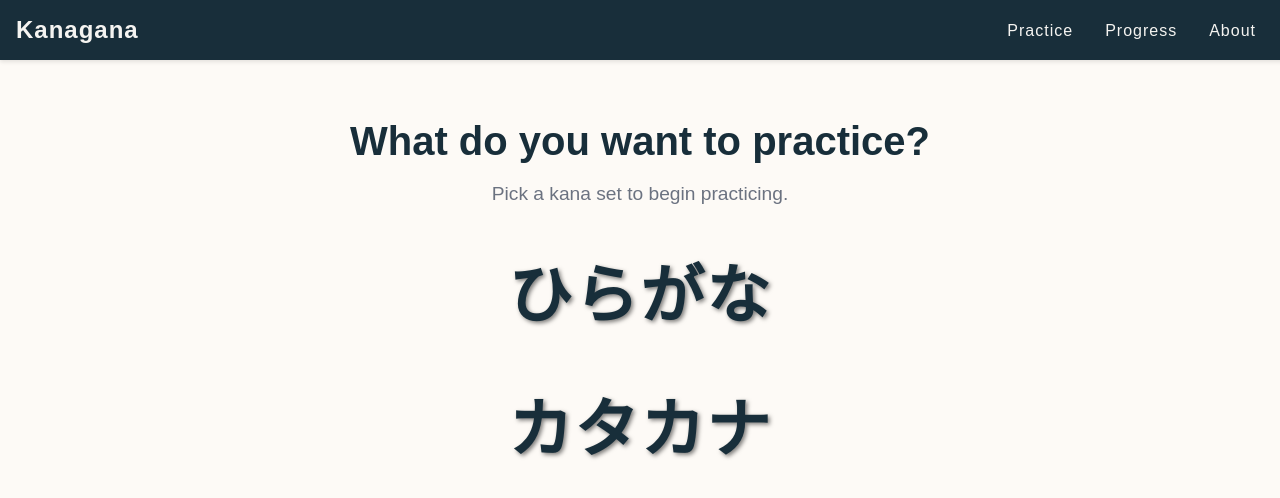
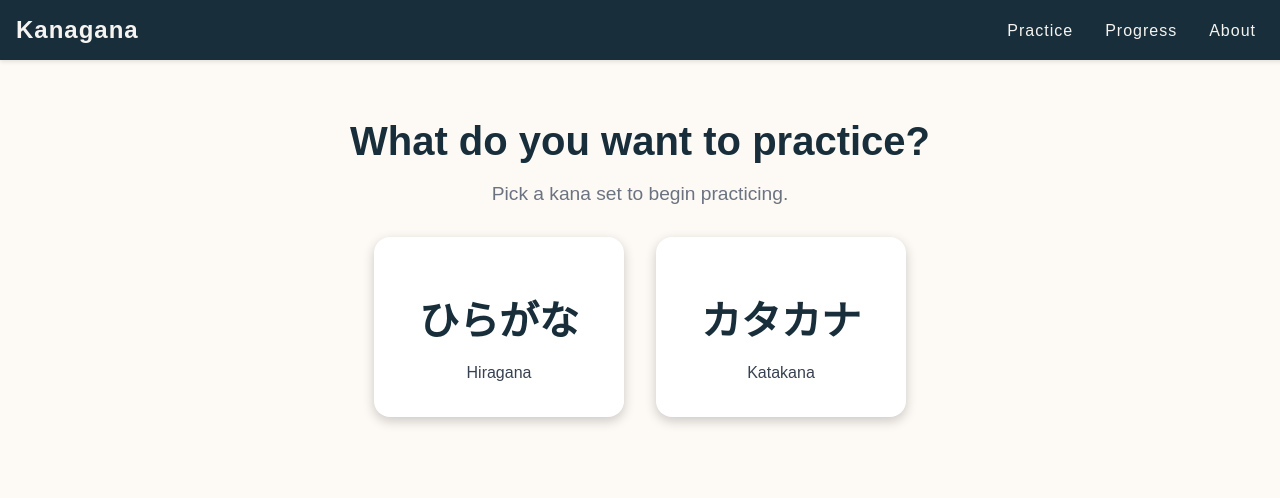
Before and after one commit to NguyenHChinh/kanagana, a React (Vite) app: page /#/practice in a window 1280 px wide. Shown: the top 498 px of the page. Built offline with nearby package versions, Linux system fonts and the light colour scheme.

Commit message:
feat: replace buttons with card components in KanaSelect for improved UI

```diff
--- a/src/components/KanaSelect.jsx
+++ b/src/components/KanaSelect.jsx
@@ -9,9 +9,14 @@ function KanaSelect() {
             <h1 className="title">What do you want to practice?</h1>
             <p className="subtitle">Pick a kana set to begin practicing.</p>
             <div className="kana-select-container">
-
-                <button className="kana-select"onClick={() => navigate('/practice/hiragana')}>ひらがな</button>
-                <button className="kana-select" onClick={() => navigate('/practice/katakana')}>カタカナ</button>
+                <div className="kana-card" onClick={() => navigate('/practice/hiragana')}>
+                    <h2>ひらがな</h2>
+                    <p>Hiragana</p>
+                </div>
+                <div className="kana-card" onClick={() => navigate('/practice/katakana')}>
+                    <h2>カタカナ</h2>
+                    <p>Katakana</p>
+                </div>
             </div>
         </div>
     )
--- a/src/styles/KanaSelect.css
+++ b/src/styles/KanaSelect.css
@@ -14,34 +14,41 @@
     font-size: 1.2rem;
     margin-bottom: 2rem;
     color: #6b7280;
-  }
+}
 
 .kana-select-container{
     display: flex;
     justify-content: center;
     height: 30vh;
-    flex-direction: column;
-    align-items: center;
-    overflow: hidden;
-}
-.kana-select{
-    font-size: 4rem;
-    font-weight: 900;
-    color: #182e3a;
-    margin-top: 20px;
-    margin-bottom: 20px;
-    text-shadow: 2px 2px 4px rgba(0, 0, 0, 0.5);
-    font-family: 'Arial', sans-serif;
-    letter-spacing: 2px;
-
-    background-color: transparent;
-    border: none;
+    gap: 2rem;
+    flex-wrap: wrap;
 }
 
-.kana-select:hover{
-    color: #182e3a;
-    text-shadow: 2px 2px 4px rgba(0, 0, 0, 0.8);
-    transition: color 0.3s ease, text-shadow 0.1s ease;
+.kana-card{
+    width: 250px;
+    height: 180px;
+    background-color: white;
+    border-radius: 1rem;
+    box-shadow: 0 4px 12px rgba(0, 0, 0, 0.2);
+    display: flex;
+    flex-direction: column;
+    justify-content: center;
+    align-items: center;
     cursor: pointer;
+    transition: transform 0.2 ease, box-shadow 0.2s ease;
+}
+
+.kana-card:hover{
     transform: scale(1.05);
+    box-shadow: 0 6px 16px rgba(0, 0, 0, 0.2);
 }
+
+.kana-card h2{
+    font-size: 2.5rem;
+    margin-bottom: 0.1rem;
+}
+
+.kana-card p{
+    font-size: 1rem;
+    color: #374151;
+}
```
